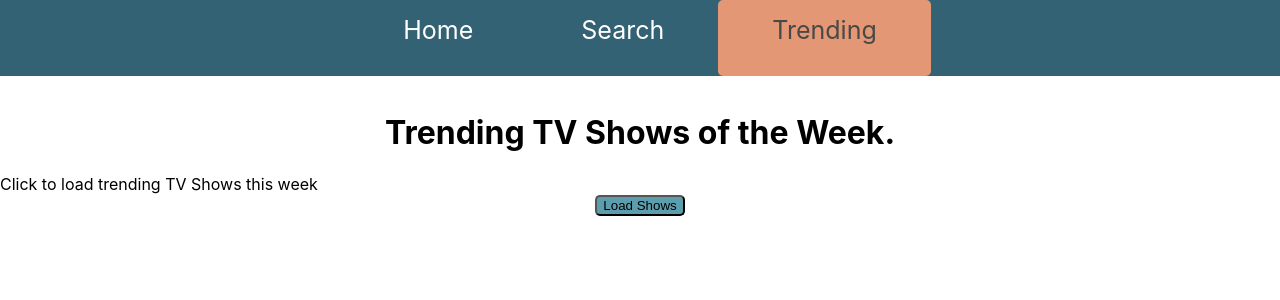
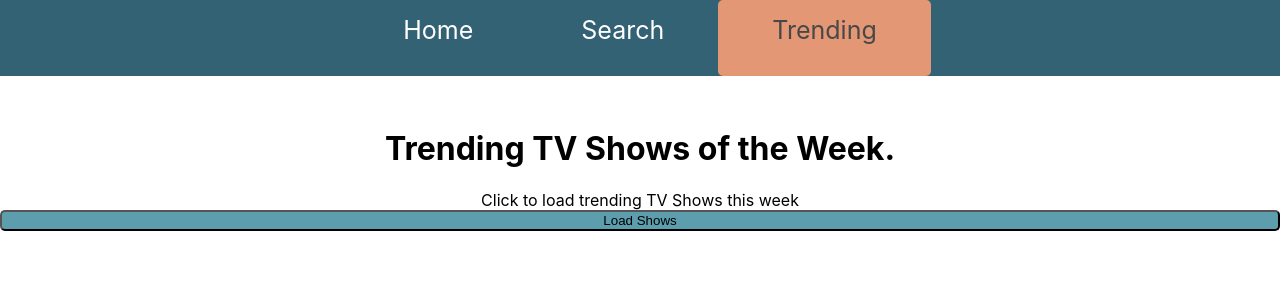
Before and after one commit to clairecahill/webdev-final-project, a React (Create React App) app: page /trending/tv in a window 1280 px wide. Shown: the top 300 px of the page. Built offline with nearby package versions, Linux system fonts and the light colour scheme.

Commit message:
added image, tried to sort out trending buttons

```diff
--- a/src/components/Home.js
+++ b/src/components/Home.js
@@ -1,6 +1,7 @@
 /** @jsx jsx */
 import React from 'react';
 import {jsx, css} from '@emotion/core';
+import HomeImage from '../home_photo.jpg'
 
 export default class Home extends React.Component {
     render(){
@@ -14,6 +15,7 @@ export default class Home extends React.Component {
             <div css={intro}>
               <h1>Welcome!</h1>
               <h2>Try searching for a movie or show, or check out what's trending!</h2>
+              <img src={HomeImage} />
             </div>
         );
     }
--- a/src/components/TrendingTV.js
+++ b/src/components/TrendingTV.js
@@ -52,7 +52,9 @@ export default function TrendingTV(props) {
   }
 
   const style = css`
-      text-align: center;
+  display: flex;
+  flex-direction: column;
+  justify-content: center;
       .data-row {
           &:hover {
               cursor: pointer;
```
Also changed, not shown: src/home_photo.jpg (added).
